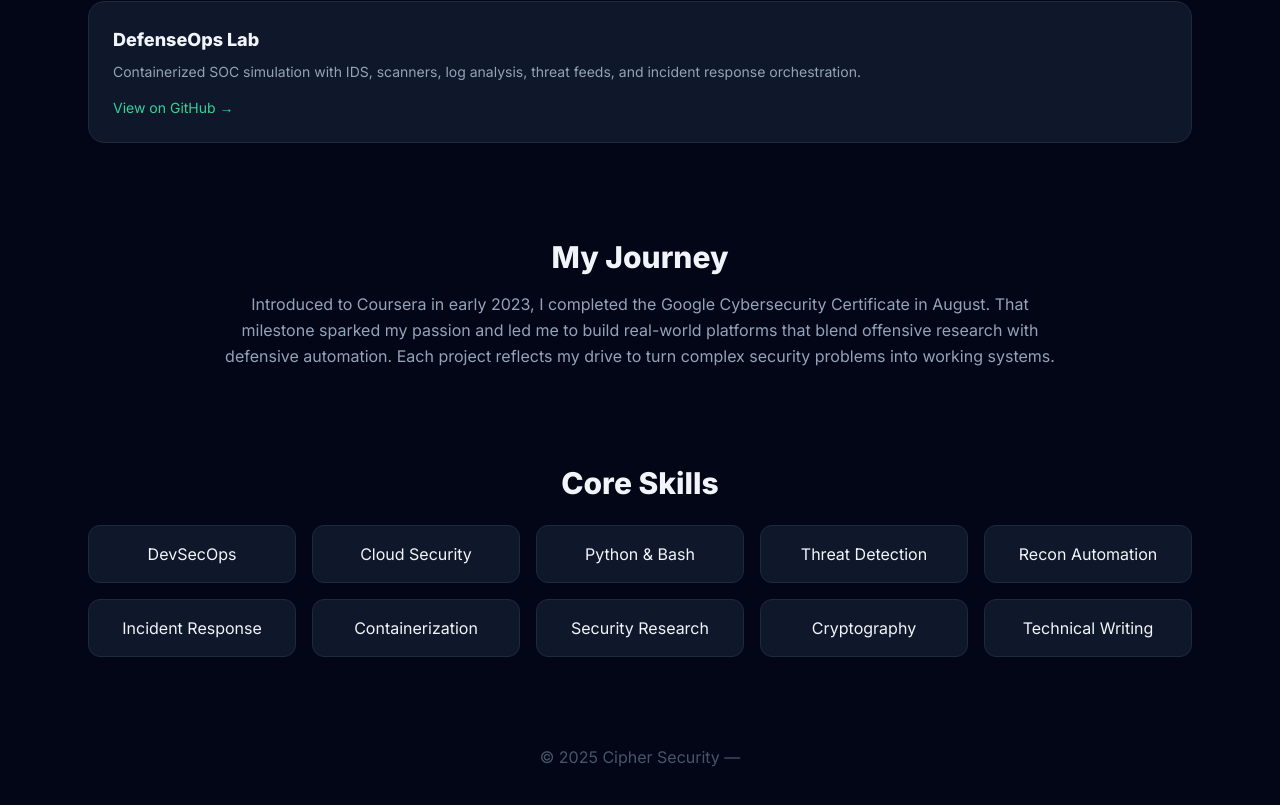
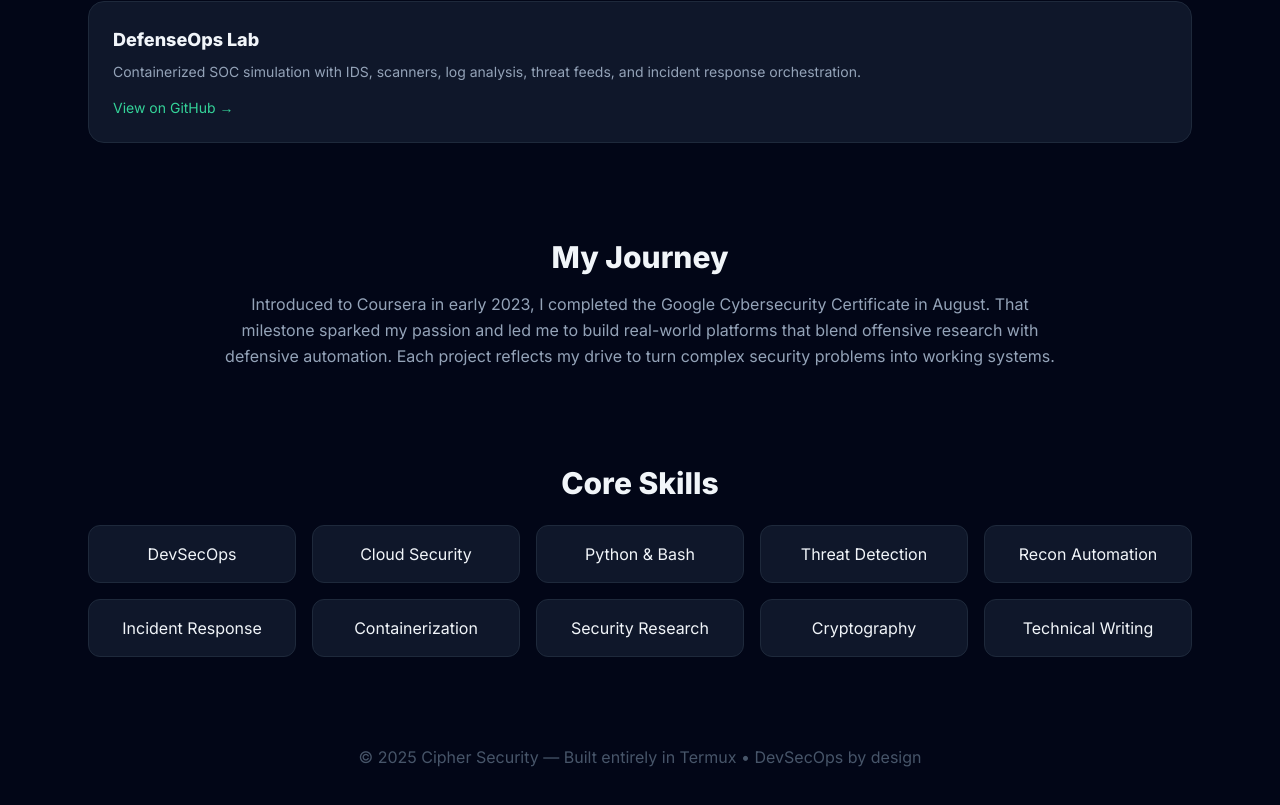
Before and after one commit to Specia-cipher/cipherlabs-site, a plain HTML site: page index.html in a window 1280 px wide. Shown: the part 658-1463 px from the top of the page. Drawn offline with nearby package versions, Linux system fonts and the light colour scheme.

Commit message:
updated index.html

```diff
--- a/index.html
+++ b/index.html
@@ -120,4 +120,5 @@
 
   <!-- =============== FOOTER =============== -->
   <footer class="text-center text-slate-600 py-10">
-    <p>© 2025 Cipher Security —
+    <p>© 2025 Cipher Security — Built entirely in Termux • DevSecOps by design</p>
+    <p class="mt-2 text-slate-500
```
